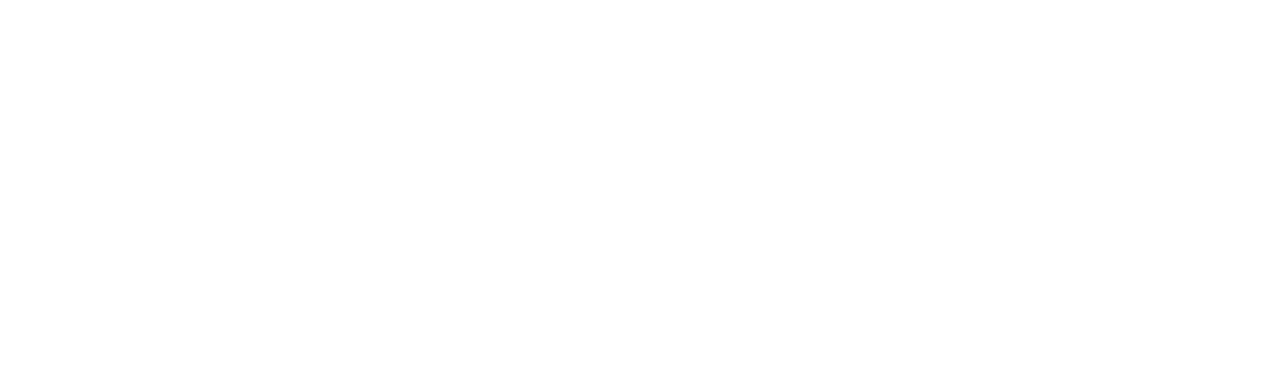
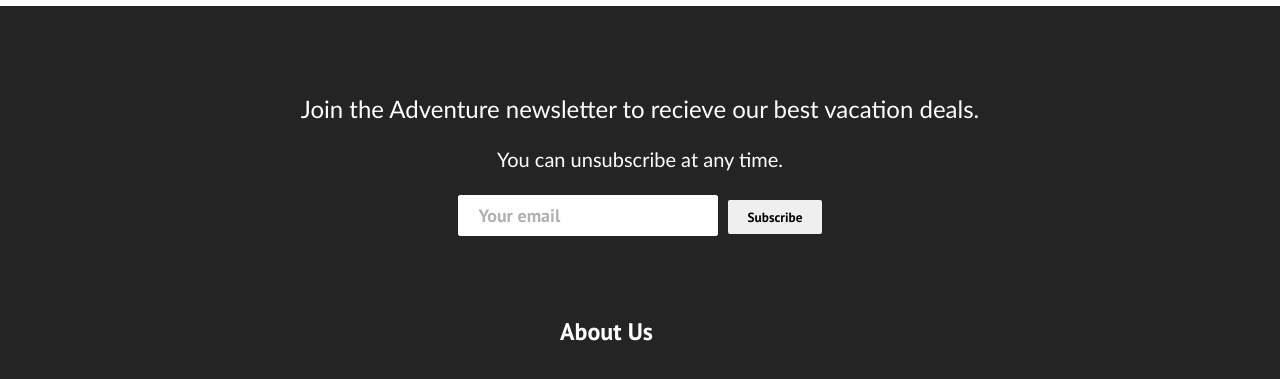
Before and after one commit to LukeLorenger/React-TravelDemo-Website, a React (Create React App) app: page / in a window 1280 px wide. Shown: the part 1919-2298 px from the top of the page. Before the commit the page ends 1925 px from the top, so only its background shows below. Built offline with nearby package versions, Linux system fonts and the light colour scheme.

Commit message:
Added footer

```diff
--- /dev/null
+++ b/src/components/Footer.css
@@ -0,0 +1,163 @@
+.footer-container {
+    background-color: #242424;
+    padding: 4rem 0 2rem 0;
+    display: flex;
+    flex-direction: column;
+    justify-content: center;
+    align-items: center;
+  }
+
+  .footer-subscription {
+    display: flex;
+    flex-direction: column;
+    justify-content: center;
+    align-items: center;
+    text-align: center;
+
+    margin-bottom: 24px;
+    padding: 24px;
+    color: #fff;
+  }
+
+  .footer-subscription > p {
+    font-family: 'Trebuchet MS', 'Lucida Sans Unicode', 'Lucida Grande',
+      'Lucida Sans', Arial, sans-serif;
+  }
+
+  .footer-subscription-heading {
+    margin-bottom: 24px;
+    font-size: 24px;
+  }
+
+  .footer-subscription-text {
+    margin-bottom: 24px;
+    font-size: 20px;
+  }
+
+  .footer-input {
+    padding: 8px 20px;
+    border-radius: 2px;
+    margin-right: 10px;
+    outline: none;
+    border: none;
+    font-size: 18px;
+    margin-bottom: 16px;
+    border: 1px solid #fff;
+  }
+
+  .footer-links {
+    width: 100%;
+    max-width: 1000px;
+    display: flex;
+    justify-content: center;
+  }
+
+  .footer-link-wrapper {
+    display: flex;
+  }
+
+  .footer-link-items {
+    display: flex;
+    flex-direction: column;
+    align-items: flex-start;
+    margin: 16px;
+    text-align: left;
+    width: 160px;
+    box-sizing: border-box;
+  }
+
+  .footer-link-items h2 {
+    margin-bottom: 16px;
+  }
+
+  .footer-link-items > h2 {
+    color: #fff;
+  }
+
+  .footer-link-items a {
+    color: #fff;
+    text-decoration: none;
+    margin-bottom: 0.5rem;
+  }
+
+  .footer-link-items a:hover {
+    color: #e9e9e9;
+    transition: 0.3s ease-out;
+  }
+
+  .footer-email-form h2 {
+    margin-bottom: 2rem;
+  }
+
+  .footer-input::placeholder {
+    color: #b1b1b1;
+  }
+
+  /* Social Icons */
+  .social-icon-link {
+    color: #fff;
+    font-size: 24px;
+  }
+
+  .social-media {
+    max-width: 1000px;
+    width: 100%;
+  }
+
+  .social-media-wrap {
+    display: flex;
+    justify-content: space-between;
+    align-items: center;
+    width: 90%;
+    max-width: 1000px;
+    margin: 40px auto 0 auto;
+  }
+
+  .social-icons {
+    display: flex;
+    justify-content: space-between;
+    align-items: center;
+    width: 240px;
+  }
+
+  .social-logo {
+    color: #fff;
+    justify-self: start;
+    margin-left: 20px;
+    cursor: pointer;
+    text-decoration: none;
+    font-size: 2rem;
+    display: flex;
+    align-items: center;
+    margin-bottom: 16px;
+  }
+
+  .website-rights {
+    color: #fff;
+    margin-bottom: 16px;
+  }
+
+  @media screen and (max-width: 820px) {
+    .footer-links {
+      padding-top: 2rem;
+    }
+
+    .footer-input {
+      width: 100%;
+    }
+
+    .btn {
+      width: 100%;
+    }
+
+    .footer-link-wrapper {
+      flex-direction: column;
+    }
+
+    .social-media-wrap {
+      flex-direction: column;
+    }
+  }
+
+  @media screen and (max-width: 768px) {
+  }
--- /dev/null
+++ b/src/components/Footer.js
@@ -0,0 +1,38 @@
+import React from 'react'
+import { Button } from './Button';
+import './Footer.css';
+
+function Footer() {
+    return (
+        <div className='footer-container'>
+            <section className="footer-subscription">
+                <p className="footer-subscription-heading">
+                Join the Adventure newsletter to recieve our best vacation deals.
+                </p>
+                <p className="footer-subscription-text">
+                You can unsubscribe at any time.
+                </p>
+                <form>
+                    <input type="email" name="email" placeholder="Your email" className="footer-input"/>
+                    <Button buttonStyle='btn--outline'>Subscribe</Button>
+                </form>
+            </section>
+            <div className="footer-links">
+                <div className="footer-link-wrapper">
+                    <div className="footer-link-items">
+                        <h2>About Us</h2>
+
+                    </div>
+                </div>
+            </div>
+        </div>
+    );
+}
+
+export default Footer
+
+// <link to='/sign-up'>How It Works</link>
+// <link to='/'>Testamonials</link>
+// <link to='/'>Careers</link>
+// <link to='/'>Investors</link>
+// <link to='/'>terms of Service</link>
--- a/src/components/pages/Home.js
+++ b/src/components/pages/Home.js
@@ -2,12 +2,14 @@ import React from 'react';
 import '../../App.css'
 import HeroSection from '../HeroSection'
 import Cards from '../Cards';
+import Footer from '../Footer';
 
 function Home () {
     return (
         <>
          <HeroSection />
          <Cards />
+         <Footer />
         </>
     );
 }
```
